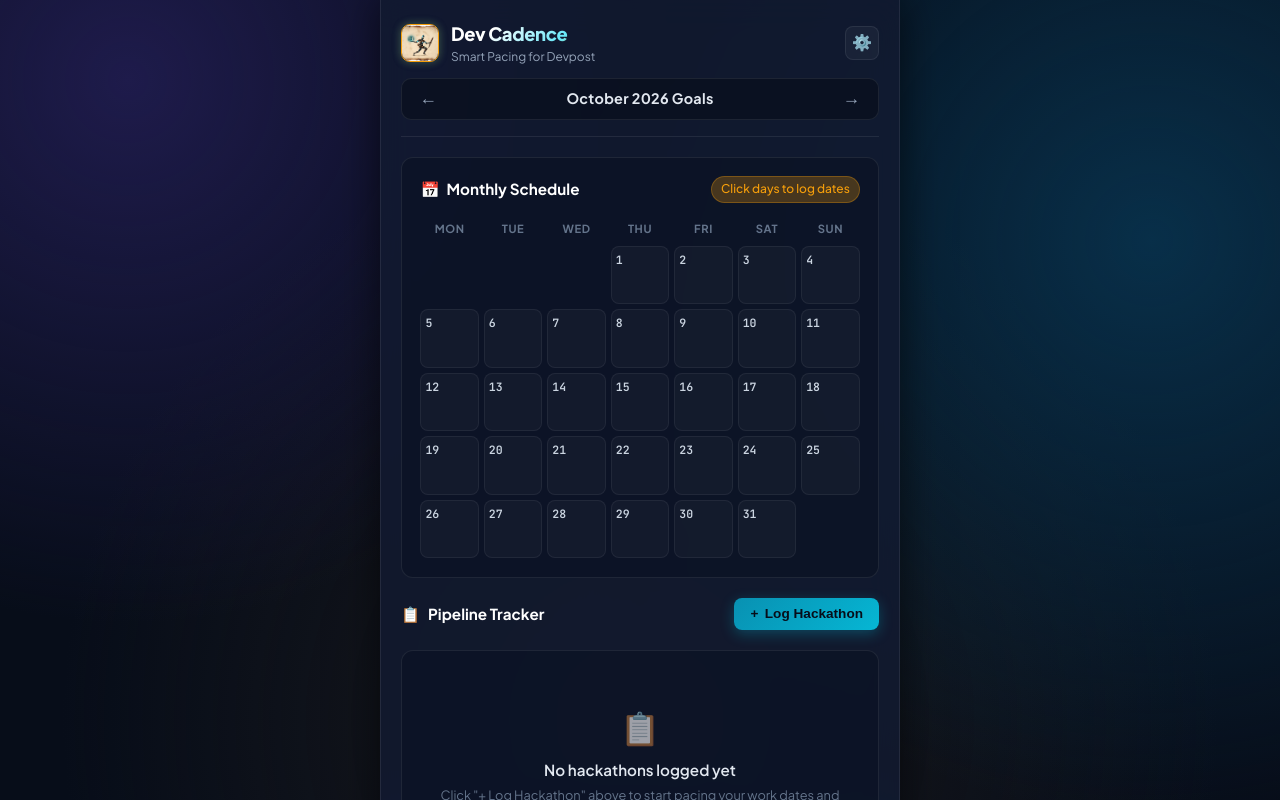
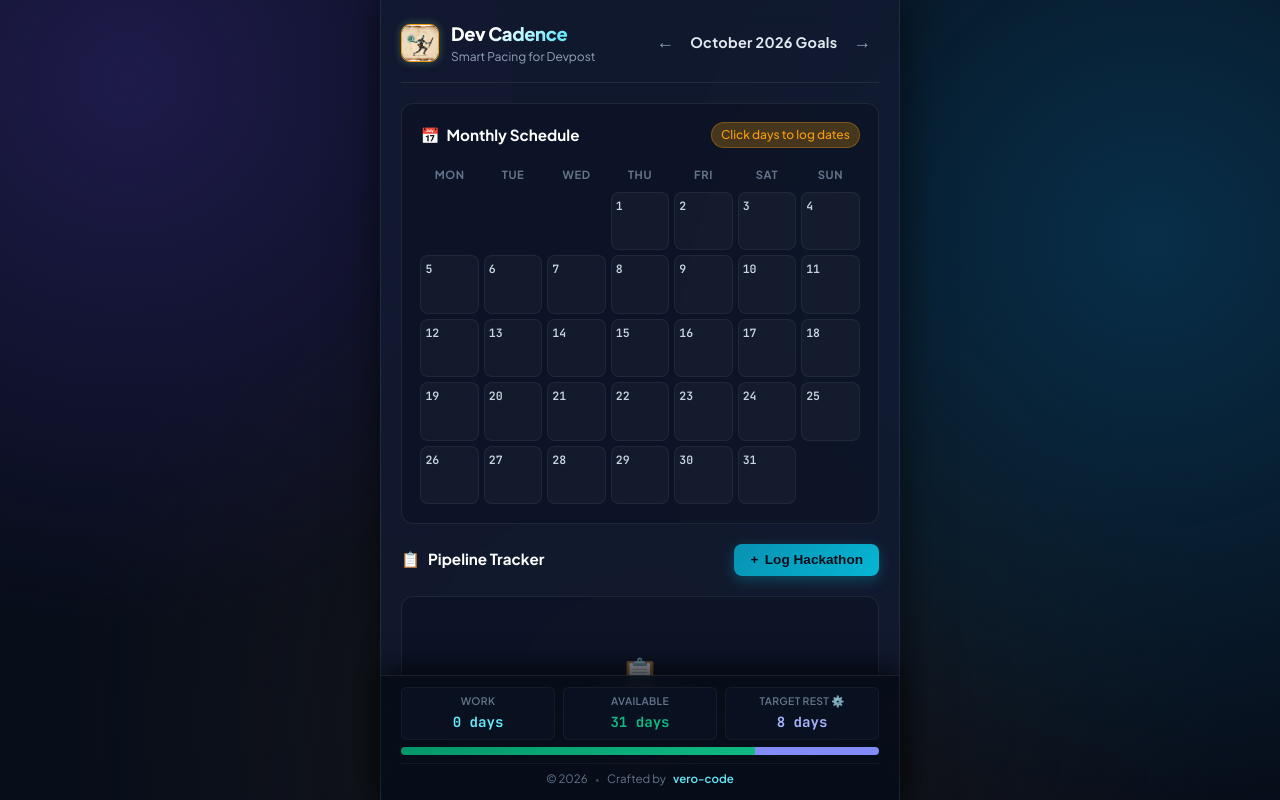
Before and after one commit to vero-code/dev-cadence, a React (Vite) app: page / in a window 1280 px wide. Shown: the top 800 px of the page. Built offline with nearby package versions, Linux system fonts and the light colour scheme.

Commit message:
refactor: extract sticky footer with Capacity Bar

```diff
--- a/src/App.jsx
+++ b/src/App.jsx
@@ -1,6 +1,6 @@
 import React, { useState, useEffect } from 'react';
 import { Header } from './components/Header';
-import { CapacityBar } from './components/CapacityBar';
+import { Footer } from './components/Footer';
 import { CalendarGrid } from './components/CalendarGrid';
 import { PipelineTable } from './components/PipelineTable';
 import { LogModal } from './components/LogModal';
@@ -252,14 +252,6 @@ export const App = () => {
             onDelete={handleRequestDelete}
             onAddNew={handleOpenAdd}
           />
-
-          <CapacityBar
-            year={currentYear}
-            month={currentMonth}
-            hackathons={visibleHackathons}
-            settings={settings}
-            onOpenSettings={() => setIsSettingsOpen(true)}
-          />
         </div>
 
         <SettingsModal
@@ -276,6 +268,14 @@ export const App = () => {
           onCancel={handleCancelDelete}
         />
       </div>
+
+      <Footer
+        year={currentYear}
+        month={currentMonth}
+        hackathons={visibleHackathons}
+        settings={settings}
+        onOpenSettings={() => setIsSettingsOpen(true)}
+      />
     </div>
   );
 };
--- a/src/components/CapacityBar.jsx
+++ b/src/components/CapacityBar.jsx
@@ -30,9 +30,14 @@ export const CapacityBar = ({ year, month, hackathons, settings, onOpenSettings
   const isOvercommitted = freeDays < targetRest;
   const shortageDays = targetRest - freeDays;
 
+  // Split available days into flexible buffer and target rest
+  const surplusDays = Math.max(0, freeDays - targetRest);
+  const restDays = Math.min(targetRest, freeDays);
+
   // Percentage calculations for capacity progress bar
   const committedPercent = Math.min(100, Math.round((committedDaysCount / daysInMonth) * 100));
-  const restPercent = Math.min(100 - committedPercent, Math.round((targetRest / daysInMonth) * 100));
+  const availablePercent = Math.min(100 - committedPercent, Math.round((surplusDays / daysInMonth) * 100));
+  const restPercent = Math.max(0, 100 - committedPercent - availablePercent);
 
   return (
     <div className="capacity-card">
@@ -47,21 +52,42 @@ export const CapacityBar = ({ year, month, hackathons, settings, onOpenSettings
             {freeDays} days
           </span>
         </div>
-        <div className="capacity-metric-box">
-          <span className="metric-label">Target Rest</span>
+        <div
+          className="capacity-metric-box"
+          style={onOpenSettings ? { cursor: 'pointer' } : undefined}
+          onClick={onOpenSettings}
+          title={onOpenSettings ? 'Click to configure Target Rest days' : undefined}
+        >
+          <span className="metric-label">Target Rest {onOpenSettings && '⚙️'}</span>
           <span className="metric-value rest-val">{targetRest} days</span>
         </div>
       </div>
 
       {/* Visual Capacity Bar */}
-      <div className="capacity-progress-track" title={`${committedDaysCount} committed, ${targetRest} target rest, ${freeDays} free`}>
+      <div
+        className="capacity-progress-track"
+        title={`Work: ${committedDaysCount}d (${committedPercent}%) | Available: ${freeDays}d (${surplusDays}d buffer + ${restDays}d rest) | Target Rest: ${targetRest}d`}
+      >
         <div
           className="progress-segment committed-seg"
           style={{ width: `${committedPercent}%` }}
+          title={`Work: ${committedDaysCount} days (${committedPercent}%)`}
         />
+        {availablePercent > 0 && (
+          <div
+            className="progress-segment available-seg"
+            style={{ width: `${availablePercent}%` }}
+            title={`Available: ${freeDays} days (${surplusDays} days flexible buffer)`}
+          />
+        )}
         <div
           className={`progress-segment ${isOvercommitted ? 'warning-seg' : 'rest-seg'}`}
           style={{ width: `${restPercent}%` }}
+          title={
+            isOvercommitted
+              ? `Warning: Only ${freeDays} free days remaining (short of ${targetRest}d target by ${shortageDays}d)`
+              : `Target Rest: ${targetRest} days (${restPercent}%)`
+          }
         />
       </div>
     </div>
--- /dev/null
+++ b/src/components/Footer.jsx
@@ -0,0 +1,35 @@
+import React from 'react';
+import { CapacityBar } from './CapacityBar';
+
+export const Footer = ({
+  year,
+  month,
+  hackathons,
+  settings,
+  onOpenSettings,
+}) => {
+  return (
+    <footer className="app-footer">
+      <CapacityBar
+        year={year}
+        month={month}
+        hackathons={hackathons}
+        settings={settings}
+        onOpenSettings={onOpenSettings}
+      />
+      <div className="footer-credits">
+        <span>&copy; {new Date().getFullYear()}</span>
+        <span className="credits-dot">&bull;</span>
+        <span>Crafted by</span>
+        <a
+          href="https://devpost.com/v_code"
+          target="_blank"
+          rel="noopener noreferrer"
+          className="footer-author-link"
+        >
+          vero-code
+        </a>
+      </div>
+    </footer>
+  );
+};
--- a/src/components/Header.jsx
+++ b/src/components/Header.jsx
@@ -16,18 +16,6 @@ export const Header = ({ currentYear, currentMonth, onPrevMonth, onNextMonth, on
         </div>
         <div className="header-actions">
           <button
-            type="button"
-            className="icon-btn"
-            title="Configure Capacity Settings"
-            onClick={onOpenSettings}
-          >
-            ⚙️
-          </button>
-        </div>
-      </div>
-
-      <div className="month-nav-row">
-        <button
           type="button"
           className="nav-arrow-btn"
           onClick={onPrevMonth}
@@ -46,6 +34,7 @@ export const Header = ({ currentYear, currentMonth, onPrevMonth, onNextMonth, on
         >
           &rarr;
         </button>
+        </div>
       </div>
     </header>
   );
--- a/src/index.css
+++ b/src/index.css
@@ -63,7 +63,7 @@ body {
 }
 
 .panel-content {
-  padding: 1.25rem;
+  padding: 1.25rem 1.25rem 1.75rem;
   display: flex;
   flex-direction: column;
   gap: 1.25rem;
@@ -1234,6 +1234,10 @@ body {
   background: linear-gradient(90deg, #0891b2, #06b6d4);
 }
 
+.available-seg {
+  background: linear-gradient(90deg, #059669, #10b981);
+}
+
 .rest-seg {
   background: #818cf8;
 }
@@ -1297,3 +1301,90 @@ body {
 .healthy-text strong {
   color: #34d399;
 }
+
+/* App Footer (Pinned to bottom of screen with Capacity Bar) */
+.app-footer {
+  position: sticky;
+  bottom: 0;
+  left: 0;
+  right: 0;
+  background: rgba(7, 13, 25, 0.94);
+  backdrop-filter: blur(16px);
+  -webkit-backdrop-filter: blur(16px);
+  border-top: 1px solid var(--border-subtle);
+  box-shadow: 0 -8px 24px rgba(0, 0, 0, 0.65);
+  padding: 0.65rem 1.25rem 0.75rem;
+  z-index: 80;
+  margin-top: auto;
+}
+
+.app-footer .capacity-card {
+  background: transparent;
+  border: none;
+  border-radius: 0;
+  padding: 0;
+  gap: 0.45rem;
+  box-shadow: none;
+}
+
+.app-footer .capacity-metrics-grid {
+  gap: 0.5rem;
+}
+
+.app-footer .capacity-metric-box {
+  padding: 0.35rem 0.5rem;
+  background: rgba(12, 19, 36, 0.65);
+  border: 1px solid rgba(255, 255, 255, 0.05);
+  border-radius: 6px;
+  transition: all 0.15s ease;
+}
+
+.app-footer .capacity-metric-box:hover {
+  background: rgba(18, 28, 54, 0.85);
+  border-color: rgba(255, 255, 255, 0.12);
+}
+
+.app-footer .metric-label {
+  font-size: 0.65rem;
+}
+
+.app-footer .metric-value {
+  font-size: 0.88rem;
+}
+
+.app-footer .capacity-progress-track {
+  height: 8px;
+}
+
+.footer-credits {
+  margin-top: 0.5rem;
+  padding-top: 0.4rem;
+  border-top: 1px solid rgba(255, 255, 255, 0.05);
+  display: flex;
+  align-items: center;
+  justify-content: center;
+  gap: 0.45rem;
+  font-size: 0.72rem;
+  color: var(--text-dim);
+}
+
+.footer-credits .credits-dot {
+  font-size: 0.6rem;
+  opacity: 0.5;
+}
+
+.footer-author-link {
+  color: var(--cyan-light);
+  text-decoration: none;
+  font-weight: 600;
+  display: inline-flex;
+  align-items: center;
+  gap: 0.25rem;
+  transition: all 0.2s ease;
+}
+
+.footer-author-link:hover {
+  color: #fff;
+  text-decoration: underline;
+  text-shadow: 0 0 8px var(--cyan-glow);
+}
```
Also changed, not shown: devpost/checklist.md (+3 -0 lines).
